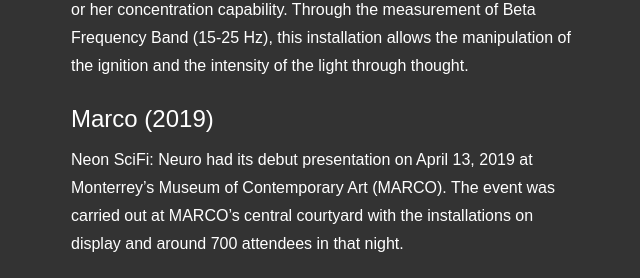
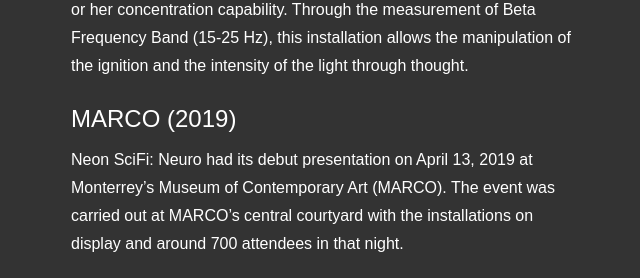
Before and after one commit to MikeMorenoAudio/mikemorenoaudio.github.io, a Jekyll site: the page built from _posts/2019-08-14-Event-–-Neon-Scifi-:-Neuro.md, in a window 1280 px wide and 900 px high, scrolled down 1203 px, cut to the strip 155-433 px from the top of the window. Shown: the whole strip, without its empty margins (313-953 px from the left). Built offline with Jekyll 4.4.1, drawn with Linux system fonts in a browser that asks for light colours; nearby versions of some CDN libraries; some web fonts are replaced.

```diff
--- a/_posts/2019-08-14-Event-–-Neon-Scifi-:-Neuro.md
+++ b/_posts/2019-08-14-Event-–-Neon-Scifi-:-Neuro.md
@@ -14,7 +14,7 @@ On the first edition we showcased the use of electroencephalography (EEG) in fou
 * **Movement** : In this installation the neural activity is projected in the form of particles, whose number and size varies depending on the magnitude of the currents, and its position is affected by the movement of the assistant. With the use of these movement and brain signals, an audiovisual projection of its dynamic exploration is generated for each individual.
 * **Control** : In this installation, the assistant has the opportunity to test his or her concentration capability. Through the measurement of Beta Frequency Band (15-25 Hz), this installation allows the manipulation of the ignition and the intensity of the light through thought.
 
-## Marco (2019)
+## MARCO (2019)
 
 Neon SciFi: Neuro had its debut presentation on April 13, 2019 at Monterrey's Museum of Contemporary Art (MARCO). The event was carried out at MARCO's central courtyard with the installations on display and around 700 attendees in that night.
 
```
